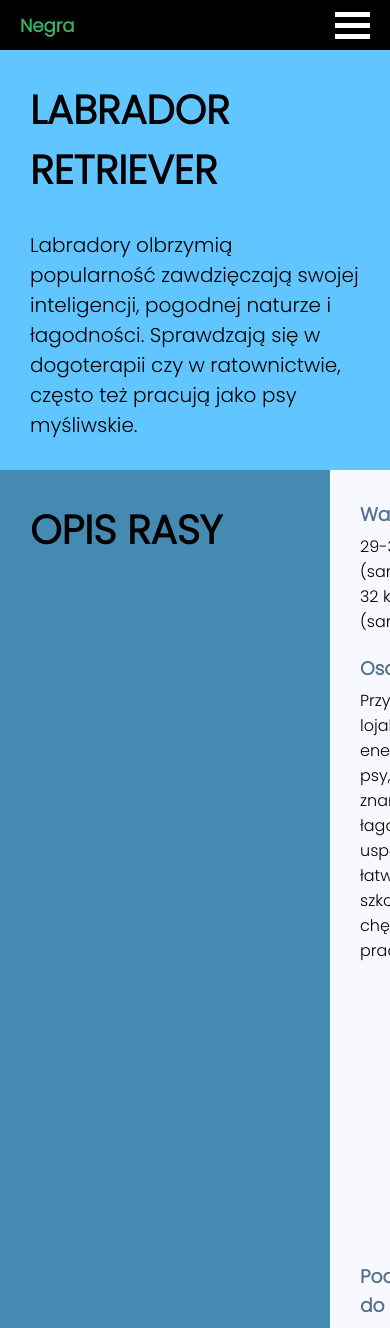
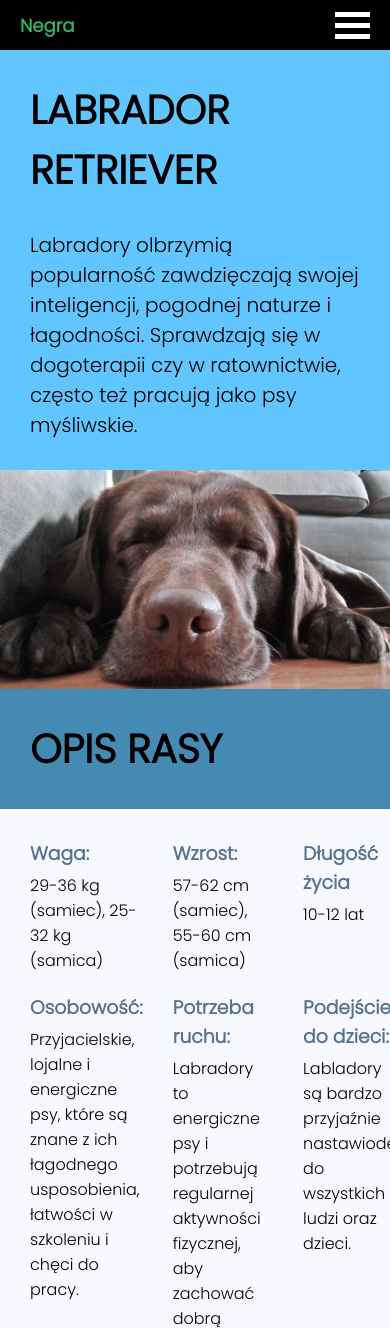
Before and after one commit to kniet/Responsive-WebPage, a plain HTML site: page index.html in a window 390 px wide. Shown: the top 1328 px of the page. Drawn offline with Linux system fonts and the light colour scheme.

Commit message:
Tablet responsive

```diff
--- a/style.css
+++ b/style.css
@@ -228,6 +228,28 @@ footer a:hover {
     justify-content:space-between;
 }
 
+@media only screen and (max-width: 1024px) {
+    .row {
+        flex-direction: column;
+    }
+
+    .left {
+        width: 100%;
+    }
+
+    .image {
+        width: 100%;
+    }
+
+    img {
+        display: block;
+    }
+
+    .right {
+        width: 100%;
+    }
+}
+
 @media only screen and (max-width: 670px) {
     header nav {
         display: none;
```
